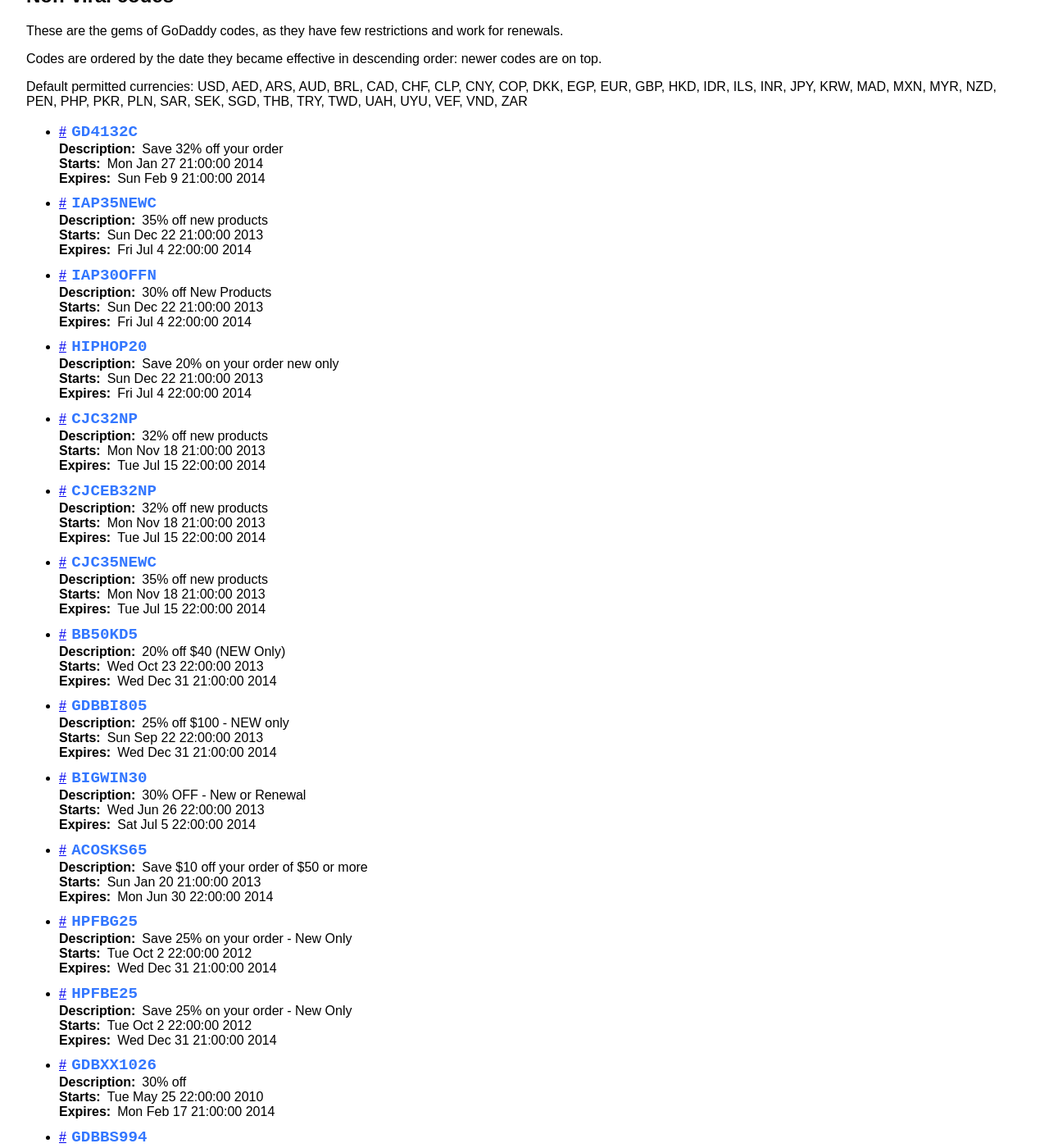
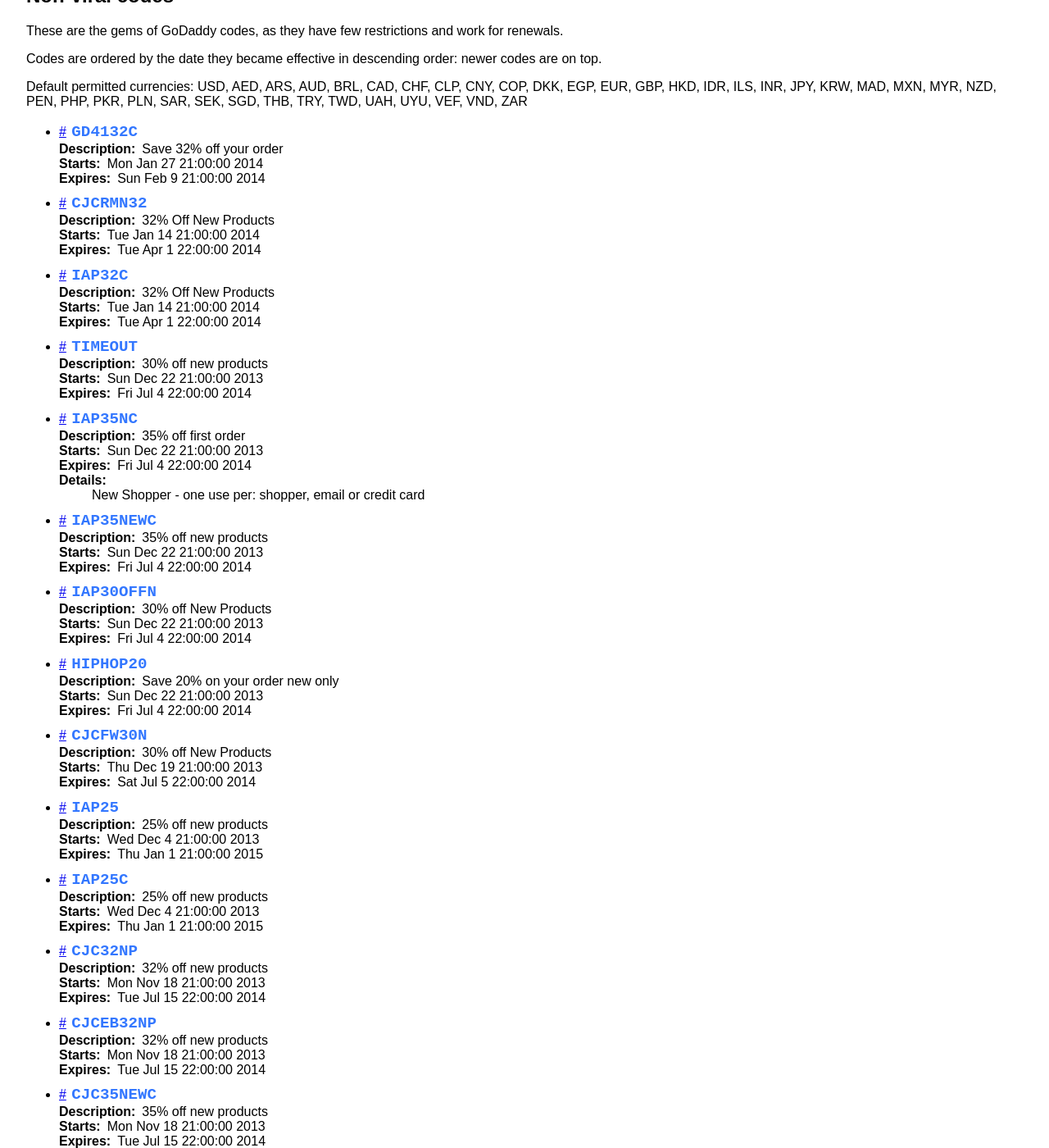
Before and after one commit to Earth2Me/Domains, a Jekyll site: the page built from godaddy-codes-details.md, in a window 1280 px wide and 1400 px high, scrolled down 255 px. Shown: the whole window at 82% size. Built offline with Jekyll 4.4.1, drawn with Linux system fonts in a browser that asks for light colours; some of the changed lines change nothing that is shown; some of the changed text lies outside the part shown.

Commit message:
More working codes

```diff
--- a/_data/godaddy.yml
+++ b/_data/godaddy.yml
@@ -1544,3 +1544,61 @@
     - "Shopper must follow purchase path to apply code"
     - "Currency: USD, AED, ARS, AUD, BRL, CAD, CHF, CLP, CNY, COP, DKK, EGP, EUR, GBP, HKD, IDR, ILS, INR, JPY, KRW, MAD, MXN, MYR, NZD, PEN, PHP, PKR, PLN, SAR, SEK, SGD, THB, TRY, TWD, UAH, UYU, VEF, VND, ZAR"
     - "Regional Restrictions may apply"
+- code: IAP35NC
+  type: "Order"
+  description: "35% off first order"
+  starts: 1387764000
+  expires: 1404525600
+  details:
+    - "New Shopper - one use per: shopper, email or credit card"
+    - "Currency: USD, AED, ARS, AUD, BRL, CAD, CHF, CLP, CNY, COP, DKK, EGP, EUR, GBP, HKD, IDR, ILS, INR, JPY, KRW, MAD, MXN, MYR, NZD, PEN, PHP, PKR, PLN, SAR, SEK, SGD, THB, TRY, TWD, UAH, UYU, VEF, VND, ZAR"
+- code: IAP25C
+  type: "Order"
+  description: "25% off new products"
+  starts: 1386208800
+  expires: 1420164000
+  details:
+    - "Currency: USD, AED, ARS, AUD, BRL, CAD, CHF, CLP, CNY, COP, DKK, EGP, EUR, GBP, HKD, IDR, ILS, INR, JPY, KRW, MAD, MXN, MYR, NZD, PEN, PHP, PKR, PLN, SAR, SEK, SGD, THB, TRY, TWD, UAH, UYU, VEF, VND, ZAR"
+- code: IAP25
+  type: "Order"
+  description: "25% off new products"
+  starts: 1386208800
+  expires: 1420164000
+  details:
+    - "Currency: USD, AED, ARS, AUD, BRL, CAD, CHF, CLP, CNY, COP, DKK, EGP, EUR, GBP, HKD, IDR, ILS, INR, JPY, KRW, MAD, MXN, MYR, NZD, PEN, PHP, PKR, PLN, SAR, SEK, SGD, THB, TRY, TWD, UAH, UYU, VEF, VND, ZAR"
+- code: IAP32C
+  type: "Order"
+  description: "32% Off New Products"
+  starts: 1389751200
+  expires: 1396404000
+  details:
+    - "Currency: USD, AED, ARS, AUD, BRL, CAD, CHF, CLP, CNY, COP, DKK, EGP, EUR, GBP, HKD, IDR, ILS, INR, JPY, KRW, MAD, MXN, MYR, NZD, PEN, PHP, PKR, PLN, SAR, SEK, SGD, THB, TRY, TWD, UAH, UYU, VEF, VND, ZAR"
+- code: CJCRMN32
+  type: "Order"
+  description: "32% Off New Products"
+  starts: 1389751200
+  expires: 1396404000
+  details:
+    - "Currency: USD, AED, ARS, AUD, BRL, CAD, CHF, CLP, CNY, COP, DKK, EGP, EUR, GBP, HKD, IDR, ILS, INR, JPY, KRW, MAD, MXN, MYR, NZD, PEN, PHP, PKR, PLN, SAR, SEK, SGD, THB, TRY, TWD, UAH, UYU, VEF, VND, ZAR"
+- code: WOWITSFREE
+  type: "Order"
+  description: "Save 35% on your order (Refer a Friend Promo)"
+  starts: 1352080800
+  expires: 1420164000
+  details:
+    - "Limited to 1 uses"
+    - "Currency: USD, AED, ARS, AUD, BRL, CAD, CHF, CLP, CNY, COP, DKK, EGP, EUR, GBP, HKD, IDR, ILS, INR, JPY, KRW, MAD, MXN, MYR, NZD, PEN, PHP, PKR, PLN, SAR, SEK, SGD, THB, TRY, TWD, UAH, UYU, VEF, VND, ZAR"
+- code: TIMEOUT
+  type: "Order"
+  description: "30% off new products"
+  starts: 1387764000
+  expires: 1404525600
+  details:
+    - "Currency: USD, AED, ARS, AUD, BRL, CAD, CHF, CLP, CNY, COP, DKK, EGP, EUR, GBP, HKD, IDR, ILS, INR, JPY, KRW, MAD, MXN, MYR, NZD, PEN, PHP, PKR, PLN, SAR, SEK, SGD, THB, TRY, TWD, UAH, UYU, VEF, VND, ZAR"
+- code: CJCFW30N
+  type: "Order"
+  description: "30% off New Products"
+  starts: 1387504800
+  expires: 1404612000
+  details:
+    - "Currency: USD, AED, ARS, AUD, BRL, CAD, CHF, CLP, CNY, COP, DKK, EGP, EUR, GBP, HKD, IDR, ILS, INR, JPY, KRW, MAD, MXN, MYR, NZD, PEN, PHP, PKR, PLN, SAR, SEK, SGD, THB, TRY, TWD, UAH, UYU, VEF, VND, ZAR"
```
